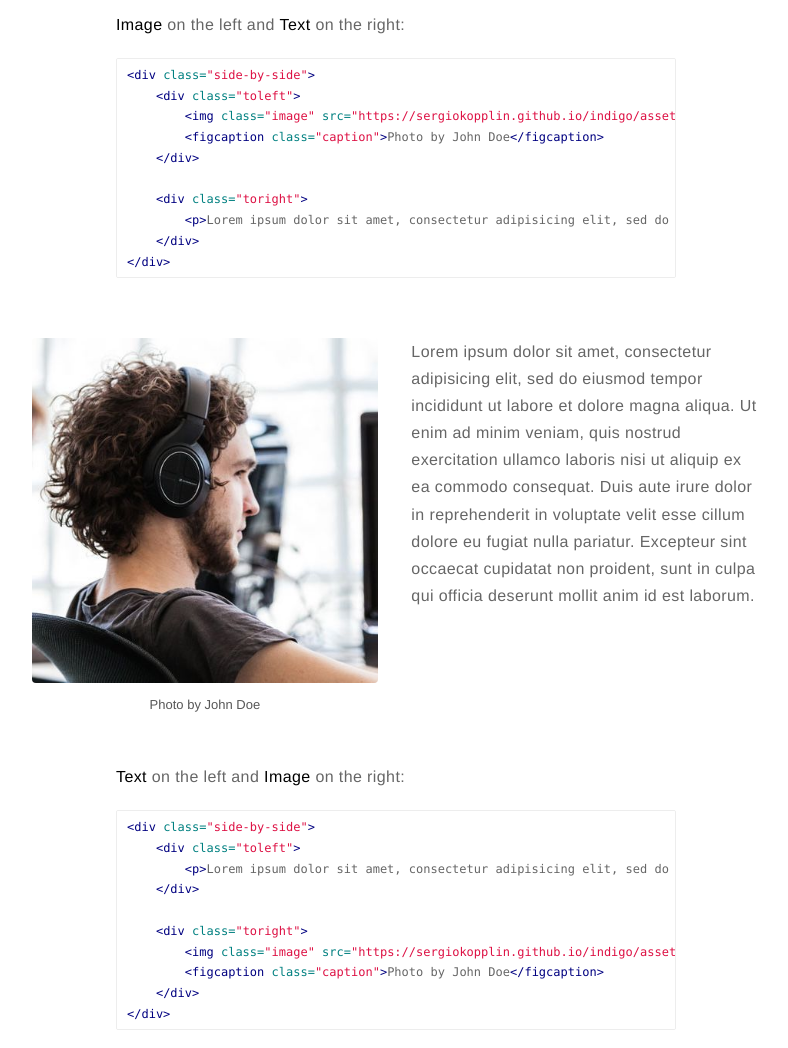
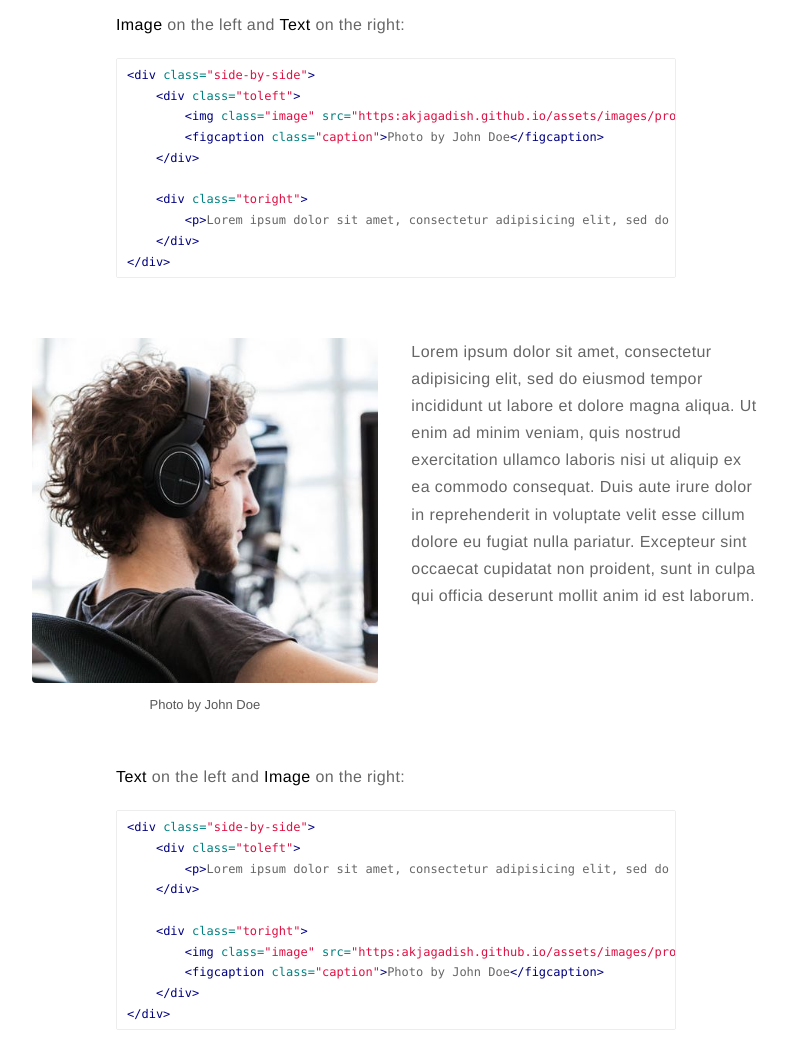
Before and after one commit to akjagadish/akjagadish.github.io, a Jekyll site: the page built from _posts/2015-02-24-markdown-extra-components.markdown, in a window 1280 px wide and 1400 px high, scrolled down 1070 px. Shown: the part 151-1199 px from the top of the window, without its empty margins (244-1032 px from the left). Built offline with Jekyll 4.4.1, drawn with Linux system fonts in a browser that asks for light colours; nearby versions of some CDN libraries; comment, search, counter and statistics services are not loaded; some of the changed lines change nothing that is shown.

Commit message:
chore: Update website URL in config file

```diff
--- a/_config.yml
+++ b/_config.yml
@@ -20,7 +20,7 @@ resume: true
 resume-external: true
 resume-url: https://google.com/?q=my+resume
 
-url: https://sergiokopplin.github.io/indigo
+url: https:akjagadish.github.io
 # your url: https://USERNAME.github.io
 
 permalink: /:title/
@@ -66,7 +66,7 @@ projects: true
 
 # if you don't need "about" or "blog", comment them out below
 about: true
-blog: true
+# blog: true
 
 # do you want to show the "read time" of the posts?
 read-time: true
```
